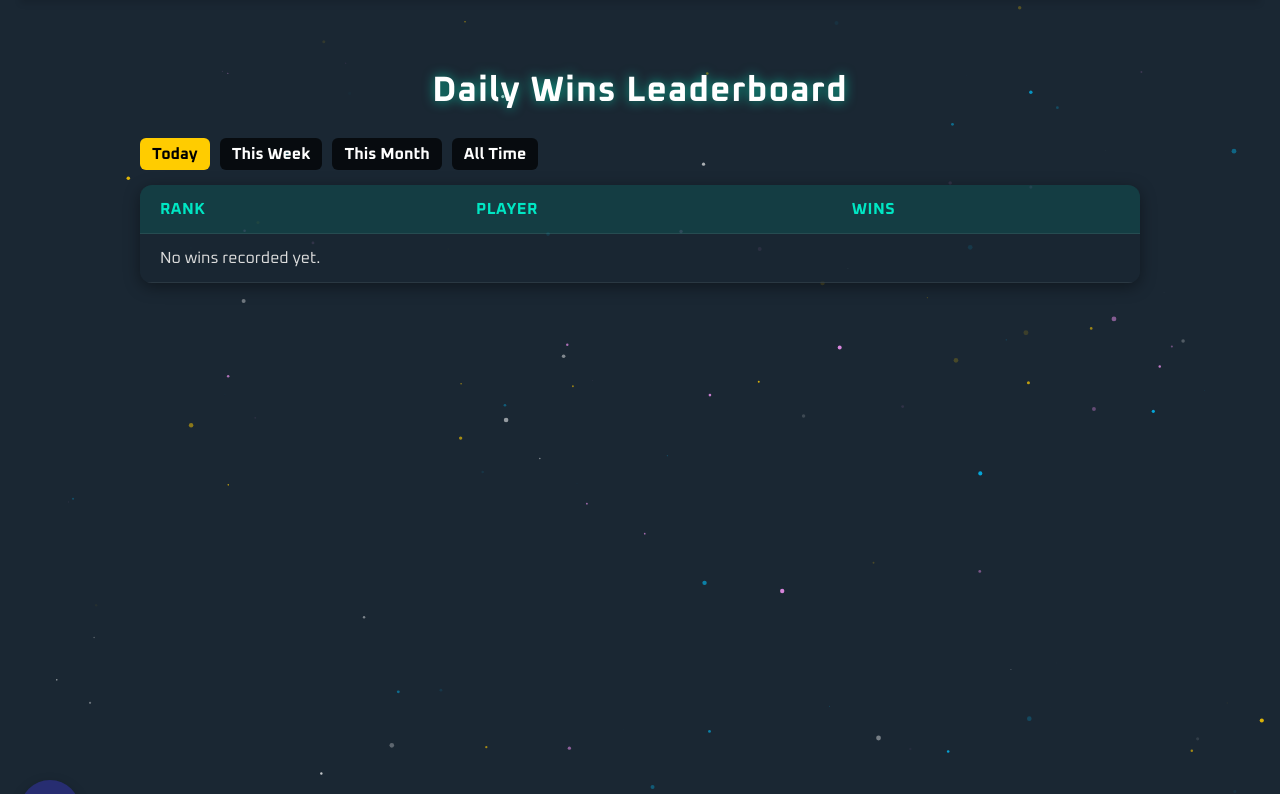
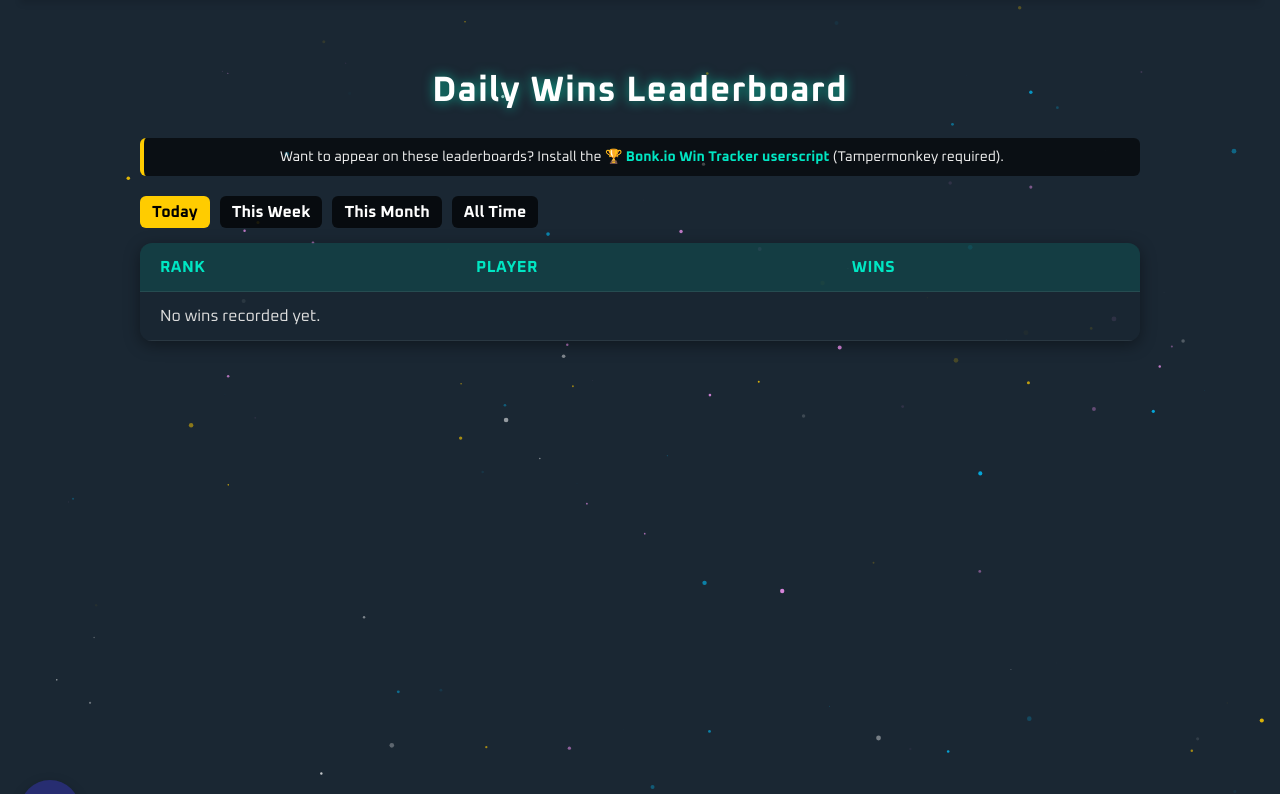
Before and after one commit to Bonkverse/bonkverse, a Django app: page /leaderboards/wins/ in a window 1280 px wide. Shown: the part 90-884 px from the top of the page. Run offline with Django 5.2, Linux system fonts and the light colour scheme; data that the repository does not hold is empty.

Commit message:
Link tampermonkey mod to win tracker lbs

```diff
--- a/skins/templates/skins/wins_hub.html
+++ b/skins/templates/skins/wins_hub.html
@@ -3,6 +3,14 @@
 {% block content %}
 <div class="leaderboard-container">
   <h2 class="leaderboard-title">{{ title }}</h2>
+
+  <!-- Info Box -->
+  <div class="leaderboard-info">
+    Want to appear on these leaderboards?
+    Install the <a href="https://greasyfork.org/en/scripts/551009-bonk-io-win-tracker-by-bonkverse" target="_blank">
+      🏆 Bonk.io Win Tracker userscript
+    </a> (Tampermonkey required).
+  </div>
 
   <!-- Tabs -->
   <div class="leaderboard-tabs">
@@ -36,6 +44,24 @@
 </div>
 
 <style>
+.leaderboard-info {
+  margin: 10px 0 20px;
+  padding: 10px 14px;
+  background: rgba(0,0,0,0.6);
+  border-left: 4px solid #ffcc00;
+  color: #eee;
+  font-size: 14px;
+  border-radius: 6px;
+}
+.leaderboard-info a {
+  color: #00e6c3;
+  font-weight: bold;
+  text-decoration: none;
+}
+.leaderboard-info a:hover {
+  text-decoration: underline;
+}
+
 .leaderboard-tabs {
   margin: 15px 0;
   display: flex;
--- a/skins/win_leaderboards.py
+++ b/skins/win_leaderboards.py
@@ -17,8 +17,14 @@ def _get_queryset(period):
         qs = qs.filter(created_at__gte=start, created_at__lt=end)
 
     elif period == "week":
+        # Start of the current week (Monday)
         week_start = now_utc - timedelta(days=now_utc.weekday())
-        qs = qs.filter(created_at__gte=week_start)
+        week_start = week_start.replace(hour=0, minute=0, second=0, microsecond=0)
+
+        # End of the current week (next Monday)
+        week_end = week_start + timedelta(days=7)
+
+        qs = qs.filter(created_at__gte=week_start, created_at__lt=week_end)
 
     elif period == "month":
         start = now_utc.replace(day=1, hour=0, minute=0, second=0, microsecond=0)
```
